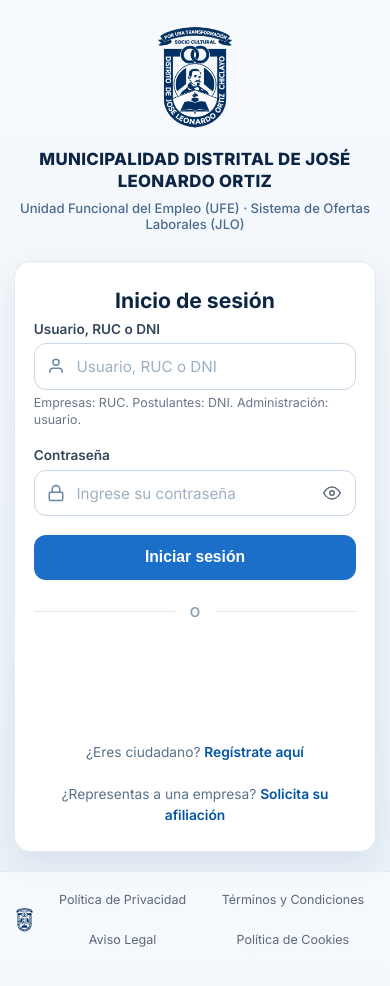
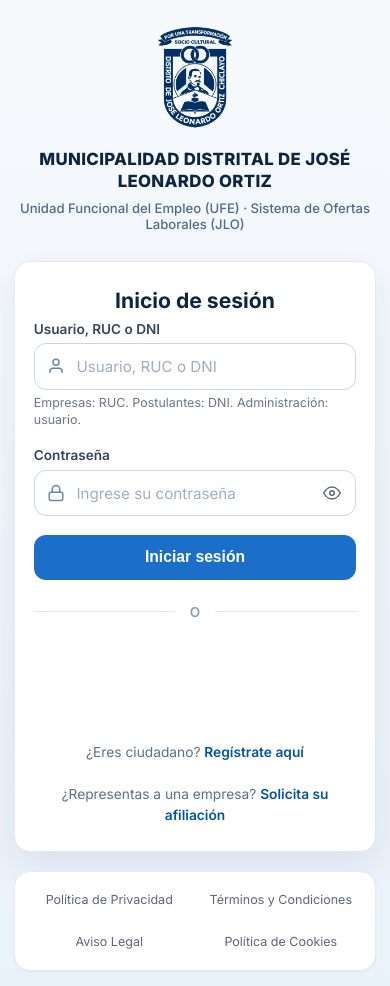
Before and after one commit to gidanodfu/SOL, a React (Vite) app in the folder frontend/: page /login in a window 390 px wide. Built offline with nearby package versions, Linux system fonts and the light colour scheme; no server answers.

Commit message:
style(login): igualar el footer al panel de acceso
Alinea el ancho del footer rounded con la tarjeta de login, elimina el escudo duplicado en esa variante y reorganiza los enlaces legales en una cuadrícula centrada y responsive.

```diff
--- a/frontend/src/components/AuthFooter.jsx
+++ b/frontend/src/components/AuthFooter.jsx
@@ -7,12 +7,16 @@
  * Pie de página legal compartido por las pantallas públicas de autenticación.
  * Sustituye el antiguo mensaje de conexión segura en Login, Registro,
  * RegistroEmpresa y ActivarCuenta.
+ *
+ * `rounded` aplica la variante de superficie redondeada solo a la pantalla de
+ * login; el resto de pantallas conserva el pie de página actual.
  */
-export default function AuthFooter() {
+export default function AuthFooter({ rounded = false }) {
   return (
-    <footer className="login-footer">
+    <footer className={`login-footer${rounded ? ' login-footer--rounded' : ''}`}>
       <div className="login-footer-inner">
-        <LogoMunicipal className="login-footer-logo" />
+        {/* En login el escudo ya está en la cabecera; evitar duplicarlo. */}
+        {!rounded && <LogoMunicipal className="login-footer-logo" />}
         <nav className="login-footer-links" aria-label="Documentos legales">
           {LEGAL_LINKS.map((enlace) => (
             <Link key={enlace.to} to={enlace.to}>
--- a/frontend/src/pages/auth/Login.jsx
+++ b/frontend/src/pages/auth/Login.jsx
@@ -83,7 +83,7 @@
   };
 
   return (
-    <div className="login-institucional">
+    <div className="login-institucional login-institucional--footer-rounded">
       <main className="login-main">
         {/* Bloque de marca */}
         <div className="login-marca">
@@ -199,7 +199,7 @@
         </div>
       </main>
 
-      <AuthFooter />
+      <AuthFooter rounded />
     </div>
   );
 }
--- a/frontend/src/styles.css
+++ b/frontend/src/styles.css
@@ -1775,6 +1775,84 @@
     font-size: 12.5px;
     line-height: 1.3;
     text-align: center;
+    white-space: normal;
+    overflow-wrap: anywhere;
+  }
+}
+
+/* Variante rounded del footer legal: solo Login. Comparte con la tarjeta de
+   login la misma fuente de ancho y el mismo margen lateral responsive. */
+.login-institucional--footer-rounded {
+  --login-panel-width: 440px;
+  --login-panel-gutter: 1.25rem;
+  padding-bottom: 1.35rem;
+}
+.login-institucional--footer-rounded .login-formulario {
+  max-width: var(--login-panel-width);
+}
+.login-institucional--footer-rounded .login-main {
+  padding-left: var(--login-panel-gutter);
+  padding-right: var(--login-panel-gutter);
+}
+.login-footer.login-footer--rounded {
+  align-self: center;
+  width: calc(100% - var(--login-panel-gutter) - var(--login-panel-gutter));
+  max-width: var(--login-panel-width);
+  margin: 0 auto;
+  padding: 0.65rem 0.9rem;
+  border: 1px solid var(--line);
+  border-radius: var(--radius-xl);
+  background: var(--panel-bg);
+  box-shadow: var(--sombra-tarjeta);
+}
+.login-footer.login-footer--rounded .login-footer-inner {
+  max-width: none;
+  justify-content: center;
+  gap: 0;
+}
+.login-footer.login-footer--rounded .login-footer-links {
+  display: grid;
+  grid-template-columns: repeat(2, minmax(0, 1fr));
+  width: 100%;
+  max-width: none;
+  margin: 0;
+  gap: 0.15rem 0.75rem;
+  align-items: stretch;
+}
+.login-footer.login-footer--rounded .login-footer-links a {
+  min-width: 0;
+  padding: 0.35rem 0.4rem;
+  text-align: center;
+}
+
+@media (max-width: 640px) {
+  .login-institucional--footer-rounded {
+    --login-panel-gutter: 1rem;
+  }
+}
+
+@media (max-width: 420px) {
+  .login-institucional--footer-rounded {
+    --login-panel-gutter: 0.9rem;
+  }
+}
+
+@media (max-width: 600px) {
+  .login-institucional--footer-rounded {
+    padding-bottom: 0.9rem;
+  }
+  .login-footer.login-footer--rounded {
+    padding: 0.6rem 0.75rem;
+    border-radius: var(--radius-lg);
+  }
+  .login-footer.login-footer--rounded .login-footer-links {
+    gap: 0.2rem 0.5rem;
+  }
+  .login-footer.login-footer--rounded .login-footer-links a {
+    min-height: 38px;
+    padding: 0.2rem 0.25rem;
+    font-size: 12.5px;
+    line-height: 1.3;
     white-space: normal;
     overflow-wrap: anywhere;
   }
```
Also changed, not shown: 1 other file (tests, documents, lock files or other folders).
